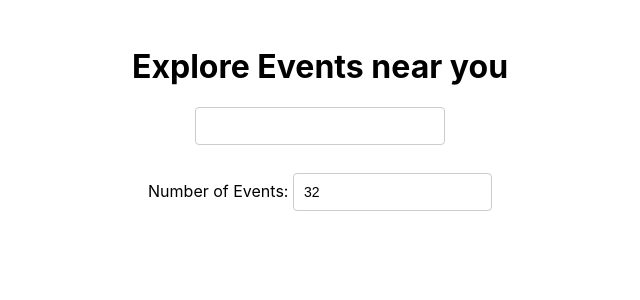
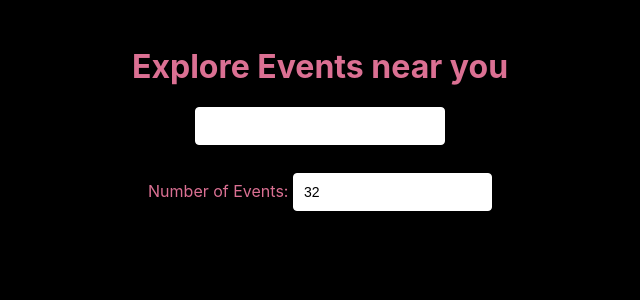
Before and after one commit to mva66/meetup, a React (Create React App) app: page / in a window 1280 px wide. Shown: the top 300 px of the page, without its empty margins (320-960 px from the left). Built offline with nearby package versions, Linux system fonts and the light colour scheme.

Commit message:
CSS changes

```diff
--- a/src/App.css
+++ b/src/App.css
@@ -1,3 +1,8 @@
+body {
+  background-color: black;
+  color: palevioletred;
+}
+
 .App {
   text-align: center;
   padding: 2% 5%;
@@ -20,7 +25,7 @@ input[type="text"], input[type="number"] {
   padding: 8px 6px 8px 10px;
   border-radius: 4px;
   outline: none;
-  border: 1px solid #ccc;
+  border: 1px solid white;
   font-size: 14px;
   line-height: 20px;
   align-self: center;
@@ -46,7 +51,8 @@ input[type="text"], input[type="number"] {
 .suggestions>li {
   text-align: left;
   padding: 8px 6px 8px 10px;
-  background-color: #eee;
+  background-color: whitesmoke;
+  color: black;
   cursor: default;
 }
 
```
